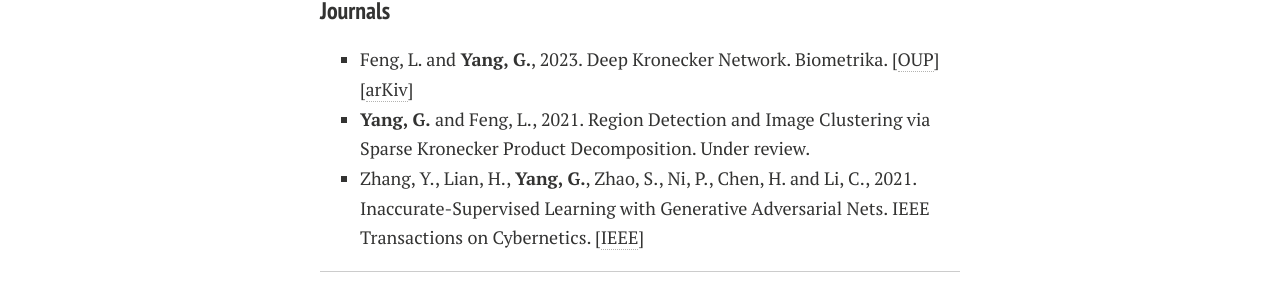
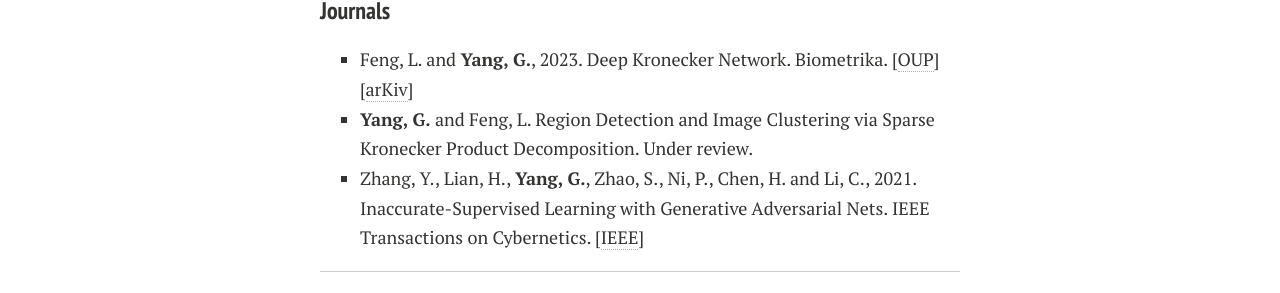
Before and after one commit to YLKnight/YLKnight.github.io, a Jekyll site: the page built from index.md, in a window 1280 px wide. Shown: the part 753-1046 px from the top of the page. Built offline with Jekyll 4.4.1, drawn with Linux system fonts in a browser that asks for light colours; nearby versions of some CDN libraries; comment, search, counter and statistics services are not loaded; a style sheet for code colours, icons or effects is not loaded; our own code applies the rules of GitHub Pages for plain Markdown files.

Commit message:
Update index.md

```diff
--- a/index.md
+++ b/index.md
@@ -29,7 +29,7 @@
 ### Journals
 
 - Feng, L. and **Yang, G.**, 2023. Deep Kronecker Network. Biometrika. [[OUP](https://doi.org/10.1093/biomet/asad049)][[arKiv](https://arxiv.org/abs/2210.13327)]
-- **Yang, G.** and Feng, L., 2021. Region Detection and Image Clustering via Sparse Kronecker Product Decomposition. Under review.
+- **Yang, G.** and Feng, L. Region Detection and Image Clustering via Sparse Kronecker Product Decomposition. Under review.
 - Zhang, Y., Lian, H., **Yang, G.**, Zhao, S., Ni, P., Chen, H. and Li, C., 2021. Inaccurate-Supervised Learning with Generative Adversarial Nets. IEEE Transactions on Cybernetics. [[IEEE](https://ieeexplore.ieee.org/abstract/document/9526351)]
 
 <hr>
```
